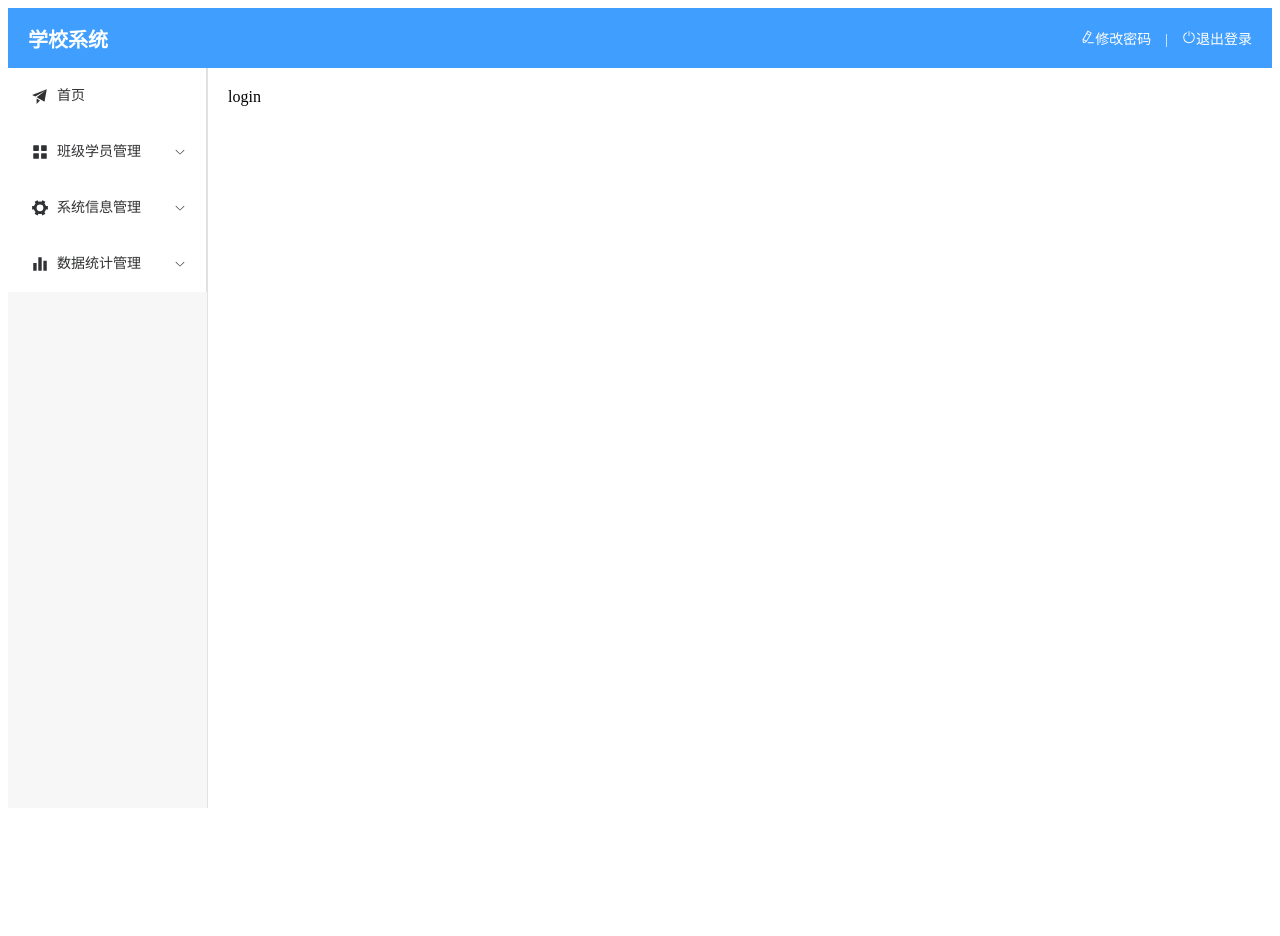
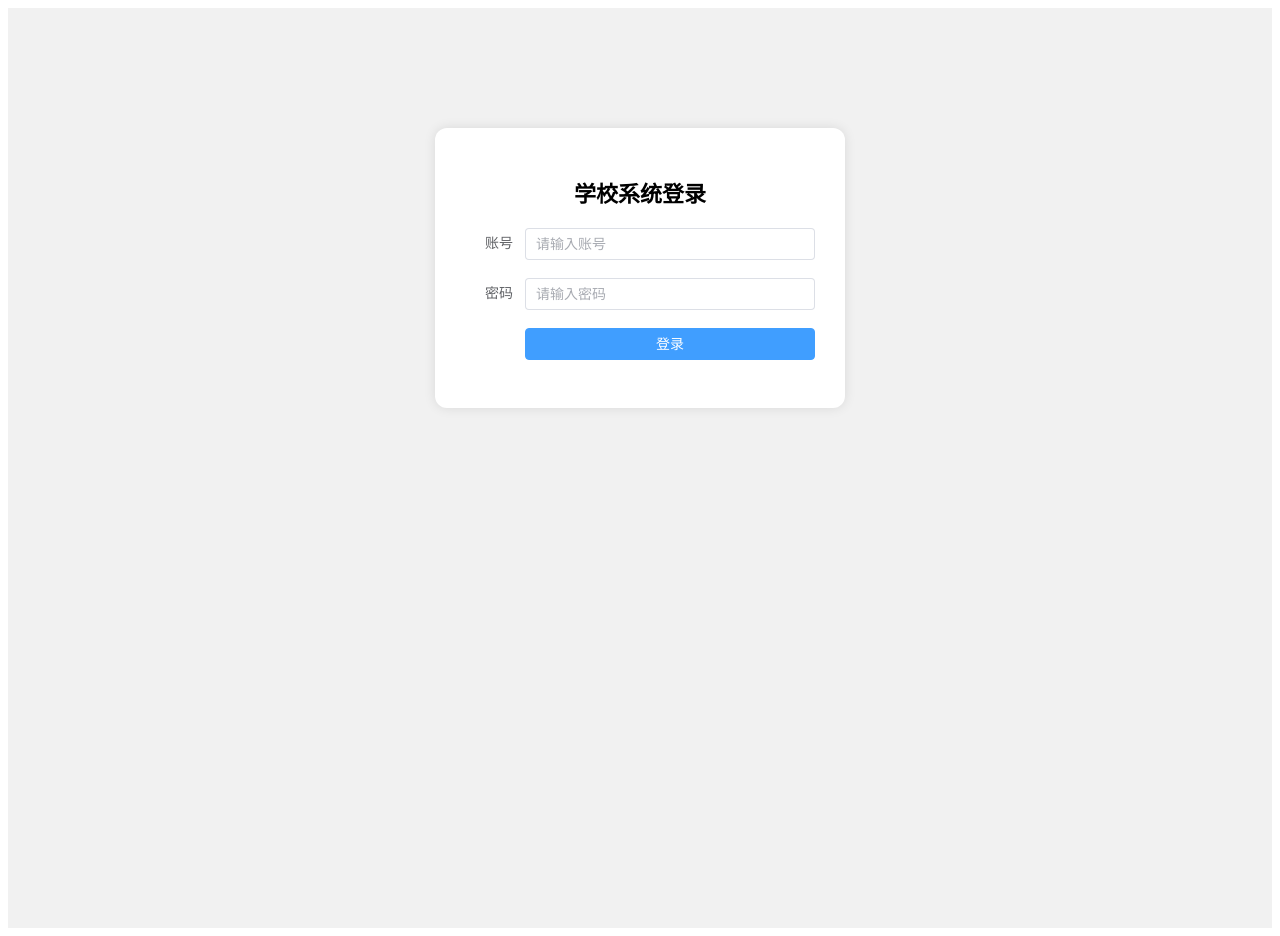
Before and after one commit to yulirealman/SchoolSystemFrontEnd, a Vue app: page /login in a window 1280 px wide. Before the commit the page ends 816 px from the top, so only its background shows below. Built offline with nearby package versions, Linux system fonts and the light colour scheme.

Commit message:
refactor: restructure routing and enhance login view layout

```diff
--- a/src/App.vue
+++ b/src/App.vue
@@ -4,9 +4,9 @@ import Layout from '@/views/layout/index.vue'
 </script>
 
 <template>
-  <Layout>
 
-  </Layout>
+  <router-view></router-view>
+
 </template>
 
 <style scoped>
--- a/src/router/index.js
+++ b/src/router/index.js
@@ -14,15 +14,23 @@ import LoginView from '@/views/login/index.vue'
 const router = createRouter({
   history: createWebHistory(import.meta.env.BASE_URL),
   routes: [
-    { path: '/index',name: 'index',component: IndexView },
-    { path: '/clazz',name: 'clazz',component: ClazzView },
-    { path: '/dept',name: 'dept',component: DeptView },
-    { path: '/emp',name: 'emp',component: EmpView },
-    { path: '/log',name: 'log',component: LogView },
-    { path: '/stu',name: 'stu',component: StuView },
-    { path: '/empReport',name: 'empReport',component: EmpReportView },
-    { path: '/stuReport',name: 'stuReport',component: StuReportView },
-    { path: '/login',name: 'login',component: LoginView },
+
+    { path:'/',
+      name: 'layout',
+      component: LayoutView,
+      redirect: '/index',
+      children: [
+        { path: 'index',name: 'index',component: IndexView },
+        { path: 'clazz',name: 'clazz',component: ClazzView },
+        { path: 'dept',name: 'dept',component: DeptView },
+        { path: 'emp',name: 'emp',component: EmpView },
+        { path: 'log',name: 'log',component: LogView },
+        { path: 'stu',name: 'stu',component: StuView },
+        { path: 'empReport',name: 'empReport',component: EmpReportView },
+        { path: 'stuReport',name: 'stuReport',component: StuReportView },
+      ]
+    },
+    { path: '/login',name: 'login',component: LoginView }
 
   ]
 
--- a/src/views/layout/index.vue
+++ b/src/views/layout/index.vue
@@ -75,7 +75,7 @@ import { Avatar, Document, HelpFilled, Histogram, HomeFilled, InfoFilled, Menu,
           </el-scrollbar>
         </el-aside>
         <el-main router>
-          <router-view> </router-view>
+          <router-view></router-view>
         </el-main>
       </el-container>
     </el-container>
--- a/src/views/login/index.vue
+++ b/src/views/login/index.vue
@@ -1,13 +1,72 @@
 <script setup>
+import { ref } from "vue";
 
+const form = ref({
+  username: "",
+  password: ""
+});
+
+const handleLogin = () => {
+  console.log("登录信息：", form.value);
+};
 </script>
 
 <template>
-    <div>
-        login
+  <div class="login-container">
+    <div class="login-box">
+      <h2 class="title">学校系统登录</h2>
+
+      <el-form :model="form" label-width="60px">
+        <el-form-item label="账号">
+          <el-input v-model="form.username" placeholder="请输入账号"></el-input>
+        </el-form-item>
+
+        <el-form-item label="密码">
+          <el-input
+            v-model="form.password"
+            type="password"
+            show-password
+            placeholder="请输入密码"
+          ></el-input>
+        </el-form-item>
+
+        <el-form-item>
+          <el-button type="primary" style="width: 100%" @click="handleLogin">
+            登录
+          </el-button>
+        </el-form-item>
+      </el-form>
     </div>
+  </div>
 </template>
 
 <style scoped>
+.login-container {
+  width: 100%;
+  height: 100vh;
+  display: flex;
+  justify-content: center;
 
+  /* --- 关键修改：往上提 --- */
+  align-items: flex-start;
+  padding-top: 120px;
+  /* ---------------------- */
+
+  background: #f1f1f1;
+}
+
+.login-box {
+  width: 350px;
+  padding: 30px;
+  background: #fff;
+  border-radius: 12px;
+  box-shadow: 0 0 12px rgba(0, 0, 0, 0.1);
+}
+
+.title {
+  text-align: center;
+  margin-bottom: 20px;
+  font-size: 22px;
+  font-weight: bold;
+}
 </style>
```
